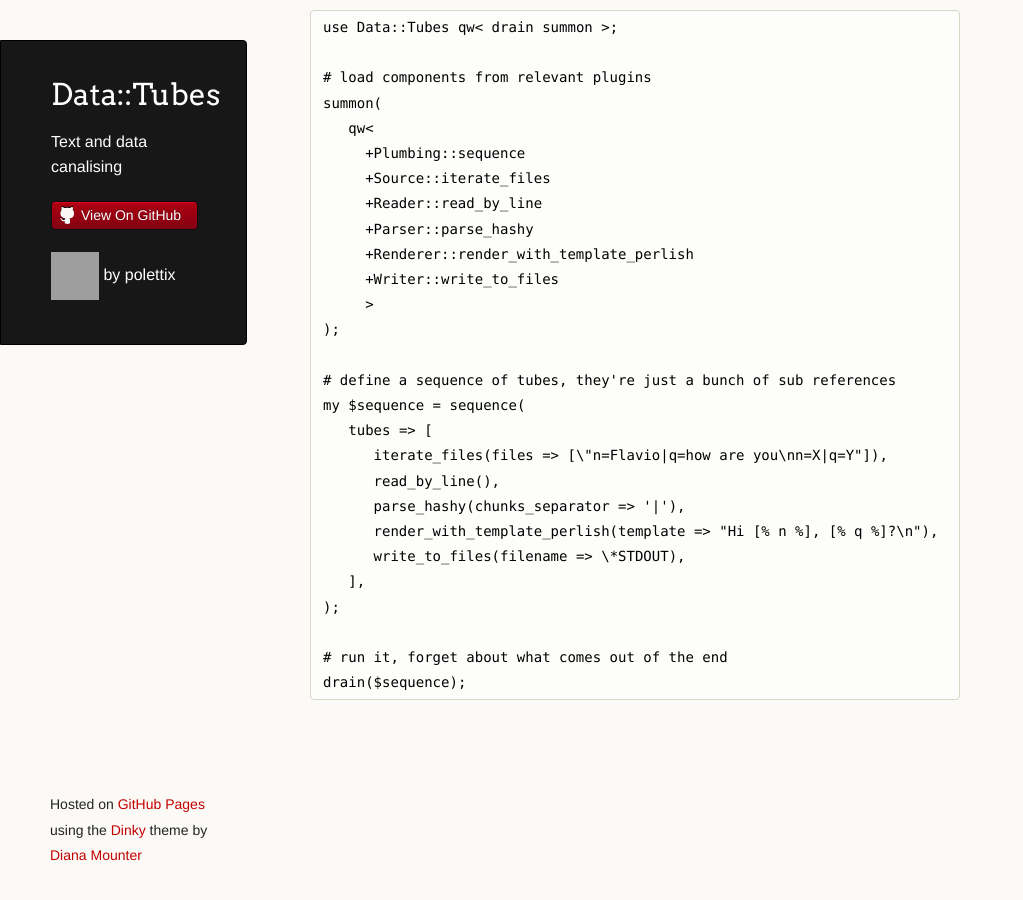
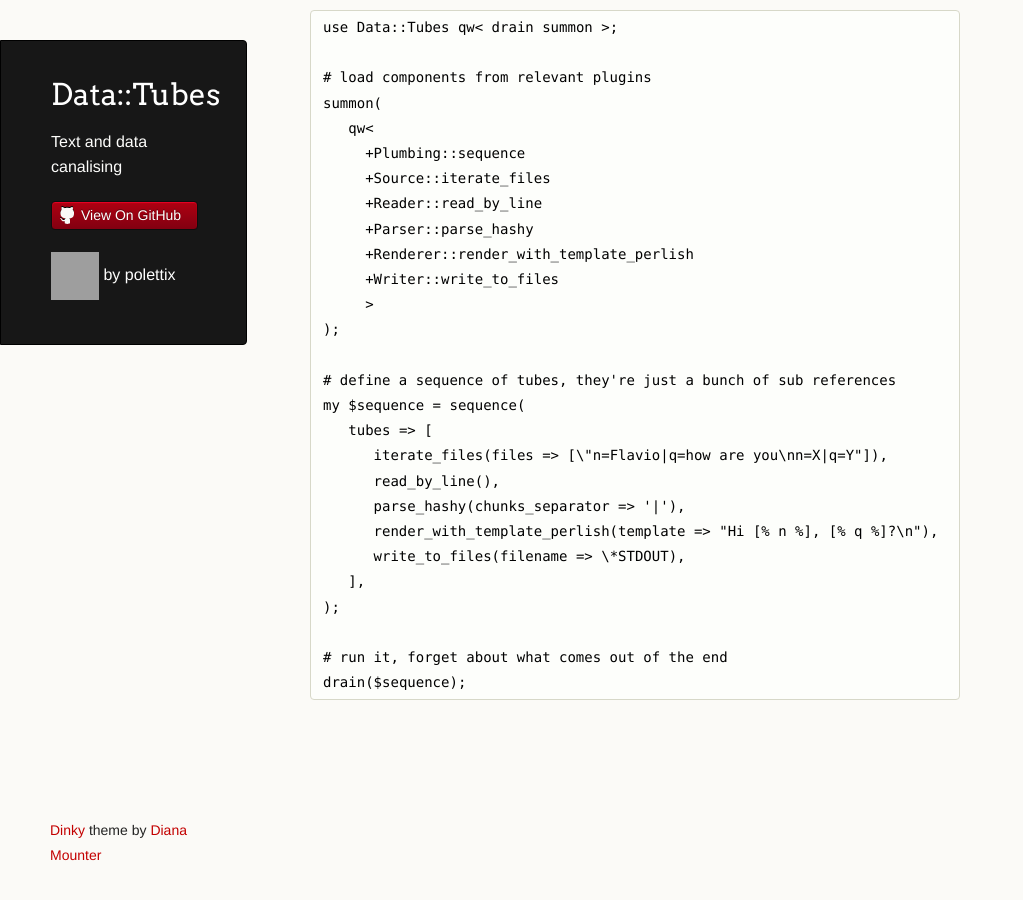
Before and after one commit to polettix/Data-Tubes, a Jekyll site: the page built from index.md, in a window 1280 px wide. Shown: the whole page, without its empty margins (0-1023 px from the left). Built offline with Jekyll 4.4.1, drawn with Linux system fonts in a browser that asks for light colours; grey boxes are pictures that could not be loaded.

Commit message:
trimming in attribution

```diff
--- a/_layouts/page.html
+++ b/_layouts/page.html
@@ -32,7 +32,7 @@
         {{content}}
       </section>
       <footer>
-      <p><small>Hosted on <a href="https://pages.github.com">GitHub Pages</a> using the <a href="https://github.com/broccolini/dinky">Dinky</a> theme by <a href="https://github.com/broccolini">Diana Mounter</a></small></p>
+      <p><a href="https://github.com/broccolini/dinky">Dinky</a> theme by <a href="https://github.com/broccolini">Diana Mounter</a></small></p>
       </footer>
     </div>
     <!--[if !IE]><script>fixScale(document);</script><![endif]-->
```
